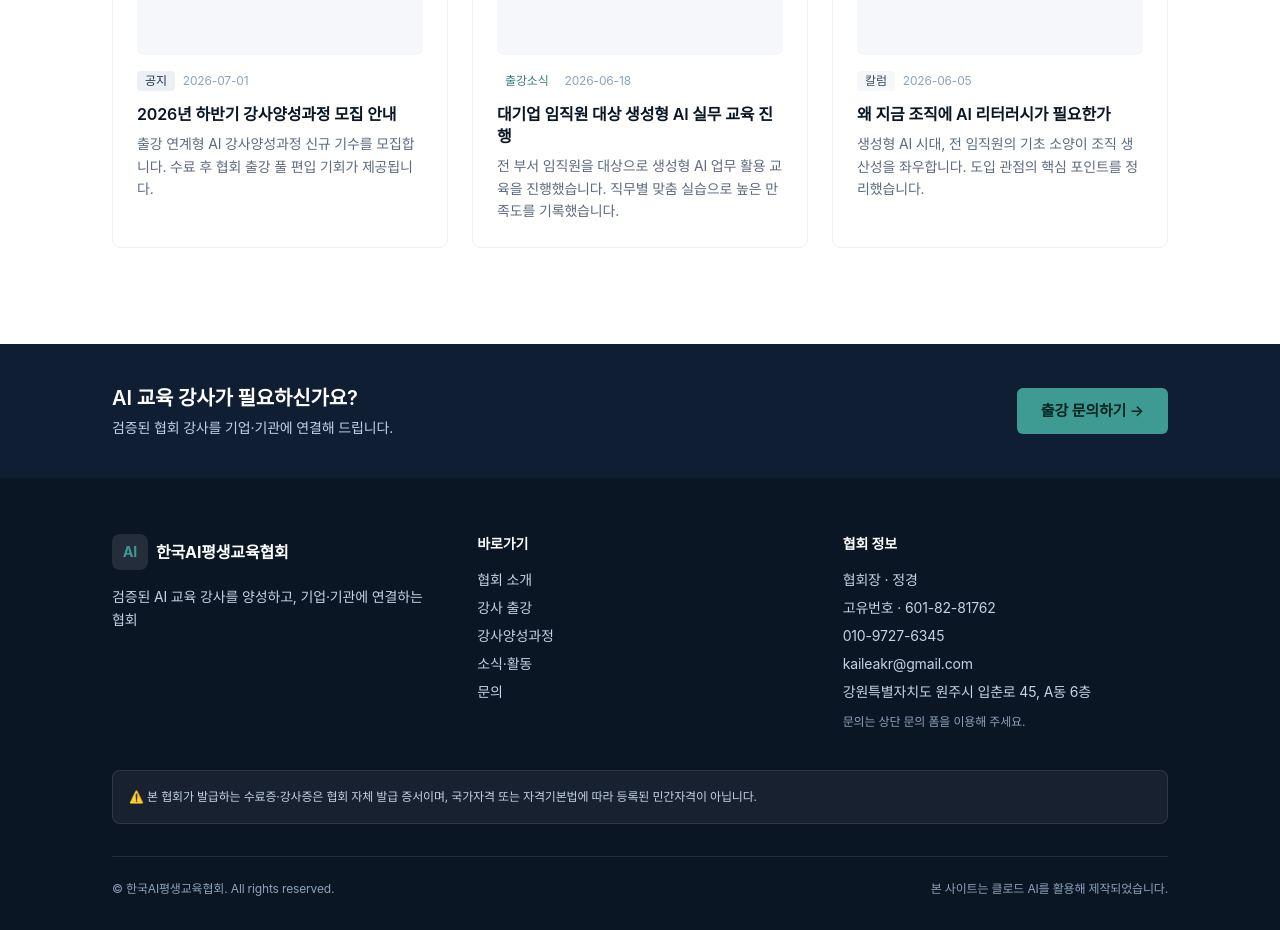
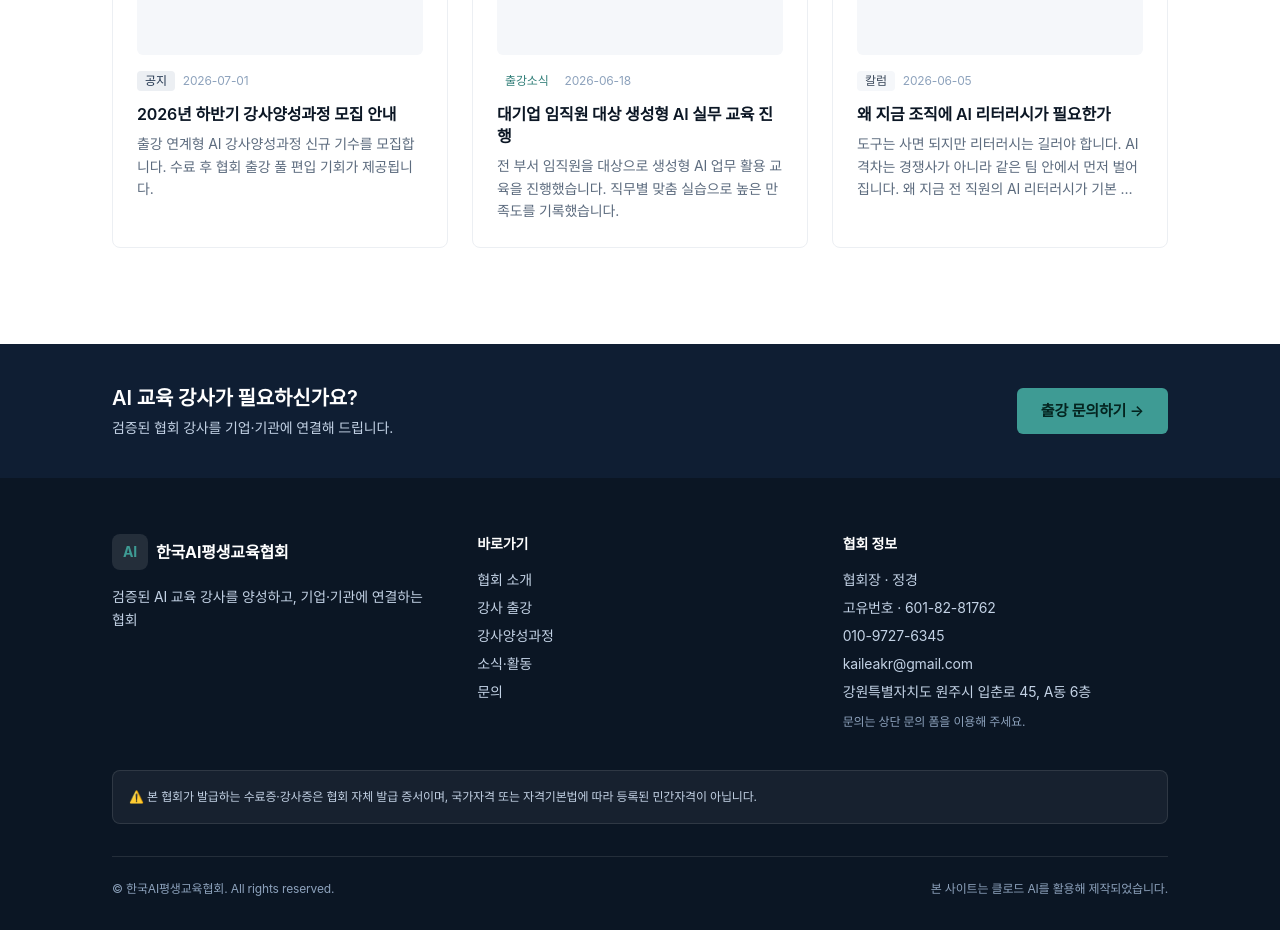
Before and after one commit to chaeavivi/kaill, a Next.js app: page / in a window 1280 px wide. Shown: the part 2480-3410 px from the top of the page. Built offline with nearby package versions, Linux system fonts and the light colour scheme; a web font is replaced by a local one.

Commit message:
칼럼 요약 수정 (push 권한 테스트)

```diff
--- a/src/data/news.ts
+++ b/src/data/news.ts
@@ -32,7 +32,7 @@ export const news: NewsItem[] = [
     category: '칼럼',
     title: '왜 지금 조직에 AI 리터러시가 필요한가',
     excerpt:
-      '생성형 AI 시대, 전 임직원의 기초 소양이 조직 생산성을 좌우합니다. 도입 관점의 핵심 포인트를 정리했습니다.',
+      '도구는 사면 되지만 리터러시는 길러야 합니다. AI 격차는 경쟁사가 아니라 같은 팀 안에서 먼저 벌어집니다. 왜 지금 전 직원의 AI 리터러시가 기본 문해력이 되었는지 현장 운영자의 시선으로 짚었습니다.',
     date: '2026-06-05',
   },
   {
```
